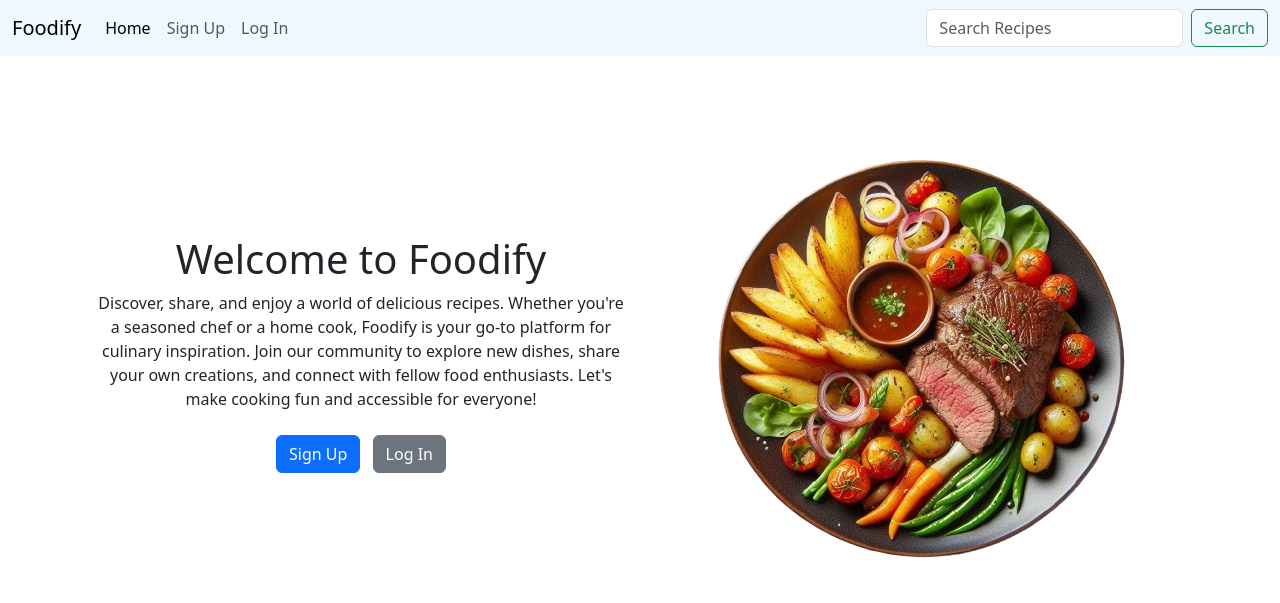
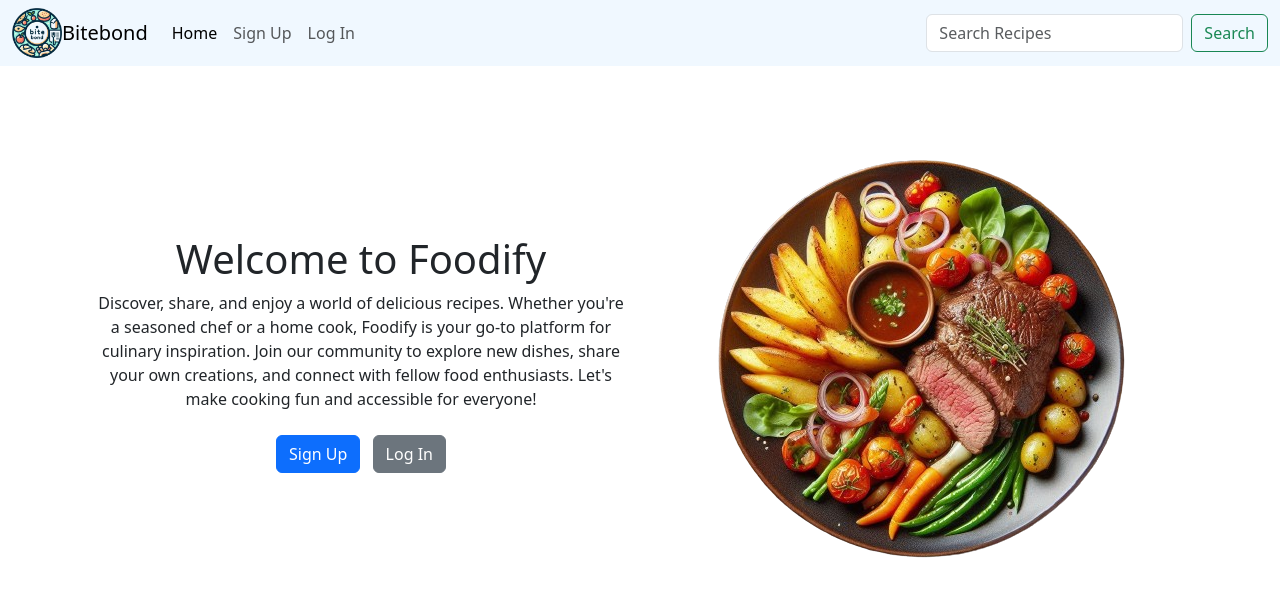
Before and after one commit to AndersH82/Foodify, a Django app: template app/templates/home.html in a window 1280 px wide. Shown: the top 603 px of the page. Run offline with Django 3.2, Linux system fonts and the light colour scheme; the template is opened without the code that fills it, so the values that code supplies are empty.

Commit message:
add icon and url navbar

```diff
--- a/app/templates/base.html
+++ b/app/templates/base.html
@@ -12,7 +12,8 @@
     <!-- Navbar -->
     <nav class="navbar navbar-expand-lg fixed-top">
   <div class="container-fluid">
-    <a class="navbar-brand" href="{% url 'home' %}">Foodify</a>
+    <a href="{% url 'home' %}"><img src="{% static 'images/bitebond.png' %}" href="{% url 'home' %}" alt="Bitebond Logo" width="50" height="50"></a>
+    <a class="navbar-brand" href="{% url 'home' %}">Bitebond</a>
     <button class="navbar-toggler" type="button" data-bs-toggle="collapse" data-bs-target="#navbarSupportedContent" aria-controls="navbarSupportedContent" aria-expanded="false" aria-label="Toggle navigation">
       <span class="navbar-toggler-icon"></span>
     </button>
```
Also changed, not shown: static/images/bitebond.png (added).
